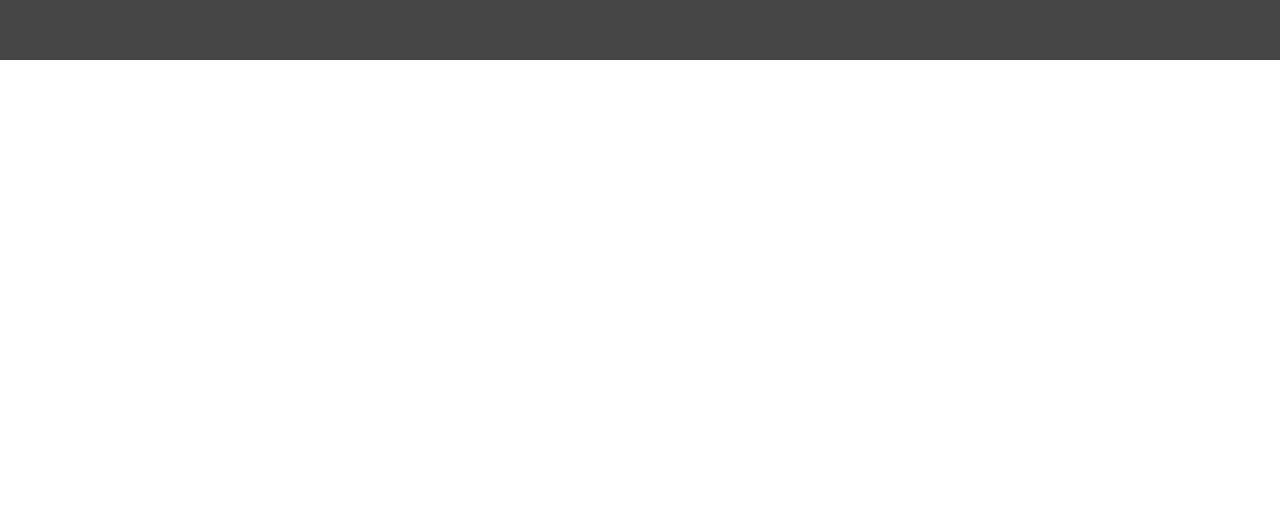
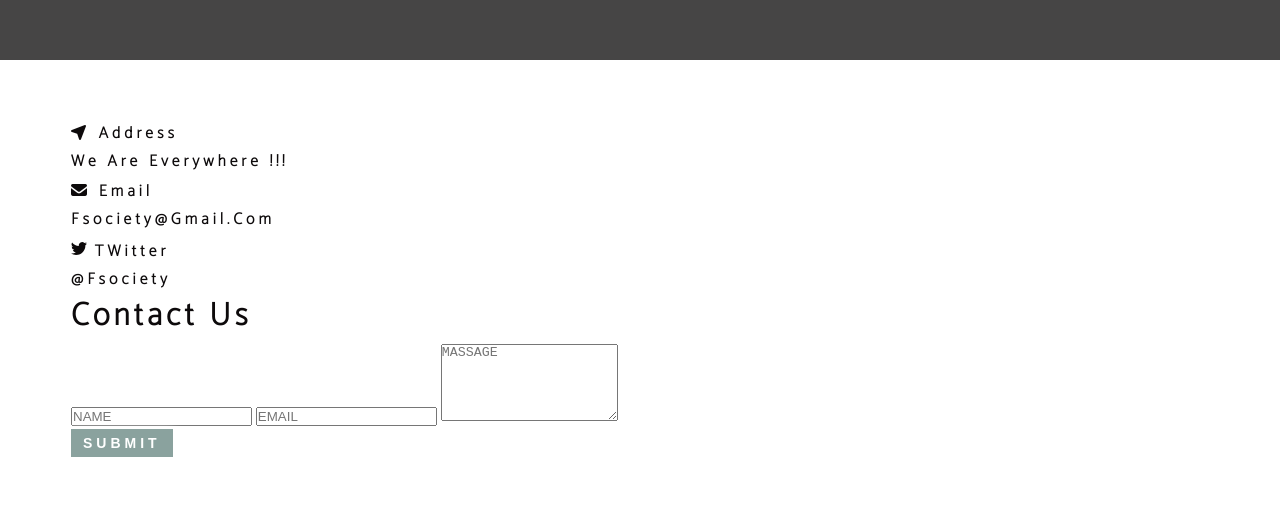
Before and after one commit to funnypar/fSociety, a plain HTML site: page index.html in a window 1280 px wide. Shown: the part 2680-3201 px from the top of the page. Before the commit the page ends 2740 px from the top, so only its background shows below. Drawn offline with Linux system fonts and the light colour scheme; a web font is replaced by a local one.

Commit message:
final ok

```diff
--- a/index.html
+++ b/index.html
@@ -158,6 +158,85 @@
         </article>
       </div>
     </section>
+    <!-- contact -->
+    <section class="contact">
+      <div class="section-center clearfix">
+        <!-- contact info -->
+        <article class="contact-info">
+          <!-- contact item -->
+          <div class="contact-item">
+            <h4 class="contact-title">
+              <span class="contact-icon">
+                <i class="fas fa-location-arrow"></i>
+              </span>
+              Address
+            </h4>
+            <h4 class="contact-text">We are everywhere !!!</h4>
+          </div>
+          <!-- contact item -->
+          <div class="contact-item">
+            <h4 class="contact-title">
+              <span class="contact-icon">
+                <i class="fas fa-envelope"></i>
+              </span>
+              Email
+            </h4>
+            <h4 class="contact-text">fsociety@gmail.com</h4>
+          </div>
+          <!-- contact item -->
+          <div class="contact-item">
+            <h4 class="contact-title">
+              <span class="contact-icon">
+                <svg
+                  xmlns="http://www.w3.org/2000/svg"
+                  width="16"
+                  height="16"
+                  fill="currentColor"
+                  class="bi bi-twitter"
+                  viewBox="0 0 16 16"
+                >
+                  <path
+                    d="M5.026 15c6.038 0 9.341-5.003 9.341-9.334 0-.14 0-.282-.006-.422A6.685 6.685 0 0 0 16 3.542a6.658 6.658 0 0 1-1.889.518 3.301 3.301 0 0 0 1.447-1.817 6.533 6.533 0 0 1-2.087.793A3.286 3.286 0 0 0 7.875 6.03a9.325 9.325 0 0 1-6.767-3.429 3.289 3.289 0 0 0 1.018 4.382A3.323 3.323 0 0 1 .64 6.575v.045a3.288 3.288 0 0 0 2.632 3.218 3.203 3.203 0 0 1-.865.115 3.23 3.23 0 0 1-.614-.057 3.283 3.283 0 0 0 3.067 2.277A6.588 6.588 0 0 1 .78 13.58a6.32 6.32 0 0 1-.78-.045A9.344 9.344 0 0 0 5.026 15z"
+                  />
+                </svg>
+              </span>
+              TWitter
+            </h4>
+            <h4 class="contact-text">@fsociety</h4>
+          </div>
+        </article>
+        <!-- contact form -->
+        <article class="contact-form">
+          <h3 class="contact-us">Contact Us</h3>
+          <form>
+            <div class="form-group">
+              <!-- inputs -->
+              <input
+                type="text"
+                placeholder="NAME"
+                class="form-control"
+                name="name"
+              />
+              <!-- inputs -->
+              <input
+                type="email"
+                placeholder="EMAIL"
+                class="form-control"
+                name="email"
+              />
+              <!-- inputs -->
+              <textarea
+                name="message"
+                rows="5"
+                placeholder="MASSAGE"
+                class="form-control"
+              ></textarea>
+            </div>
+            <button type="submit" class="submit-btn btn">Submit</button>
+          </form>
+        </article>
+      </div>
+    </section>
     <script type="text/javascript" src="./js.js"></script>
   </body>
 </html>
```
